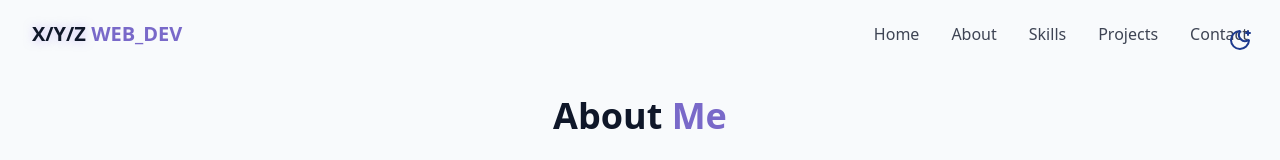
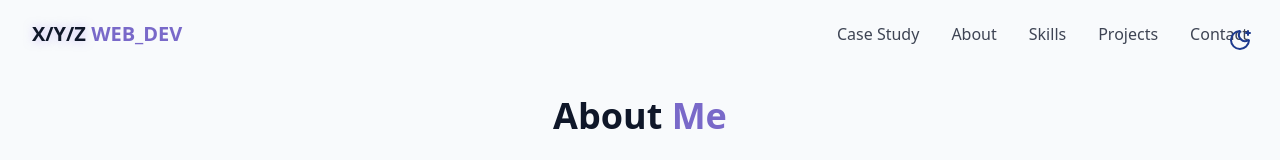
Before and after one commit to sharifrahman9-cmyk/x-y-z, a React (Vite) app: page / in a window 1280 px wide. Shown: the top 160 px of the page. Built offline with nearby package versions, Linux system fonts and the light colour scheme.

Commit message:
Update Navbar.jsx
Case Study added

```diff
--- a/src/components/Navbar.jsx
+++ b/src/components/Navbar.jsx
@@ -3,7 +3,7 @@ import { Menu, X } from "lucide-react";
 import { useEffect, useState } from "react";
 
 const navItems = [
-  { name: "Home", href: "/hero" },
+  { name: "Case Study", href: "/hero" },
   { name: "About", href: "/about" },
   { name: "Skills", href: "/skills" },
   { name: "Projects", href: "/projects" },
```
